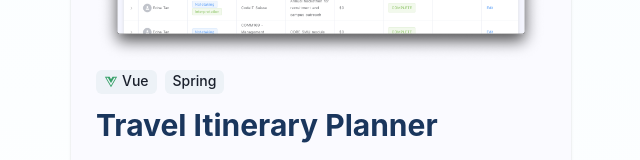
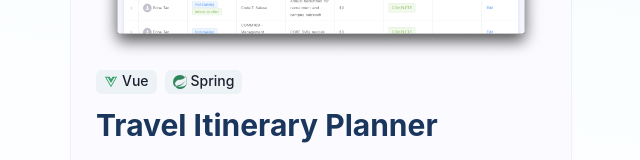
Before and after one commit to austinwoon/awqy_portfolio, a Next.js app in the folder austin-portfolio/: page / in a window 1280 px wide. Shown: the part 2219-2379 px from the top of the page, without its empty margins (319-959 px from the left). Built offline with nearby package versions, Linux system fonts and the light colour scheme.

Commit message:
Updating static content

```diff
--- a/austin-portfolio/components/Portfolio/CustomTag.jsx
+++ b/austin-portfolio/components/Portfolio/CustomTag.jsx
@@ -1,6 +1,11 @@
 import React from 'react';
 import { FaVuejs, FaReact, FaAws } from 'react-icons/fa';
-import { SiGithubactions, SiGraphql, SiTerraform } from 'react-icons/si';
+import {
+    SiGithubactions,
+    SiGraphql,
+    SiTerraform,
+    SiSpring,
+} from 'react-icons/si';
 import { Tag, TagLabel, Icon } from '@chakra-ui/react';
 
 const ICON_MAPPINGS = {
@@ -10,6 +15,7 @@ const ICON_MAPPINGS = {
     'Github Actions': { icon: SiGithubactions, color: 'blue.500' },
     GraphQL: { icon: SiGraphql, color: 'pink.500' },
     Terraform: { icon: SiTerraform, color: 'blue.600' },
+    Spring: { icon: SiSpring, color: 'green.600' },
 };
 
 const CustomTag = ({ tagName }) => {
--- a/austin-portfolio/components/WorkModal/WorkModal.jsx
+++ b/austin-portfolio/components/WorkModal/WorkModal.jsx
@@ -10,10 +10,8 @@ import {
     Flex,
     Divider,
     Heading,
-    Box,
     Link,
     Icon,
-    Spacer,
 } from '@chakra-ui/react';
 import { ExternalLinkIcon } from '@chakra-ui/icons';
 import ImageCarousel from './ImageCarousel';
```
